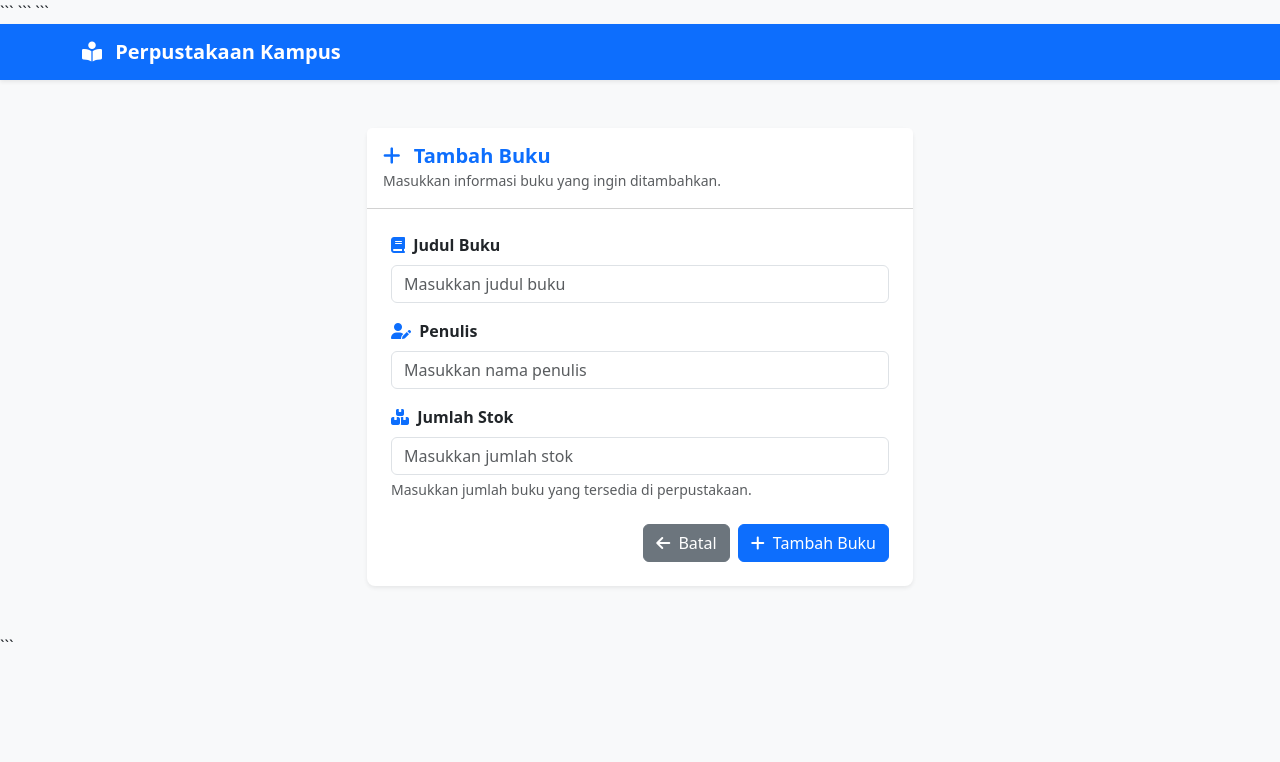
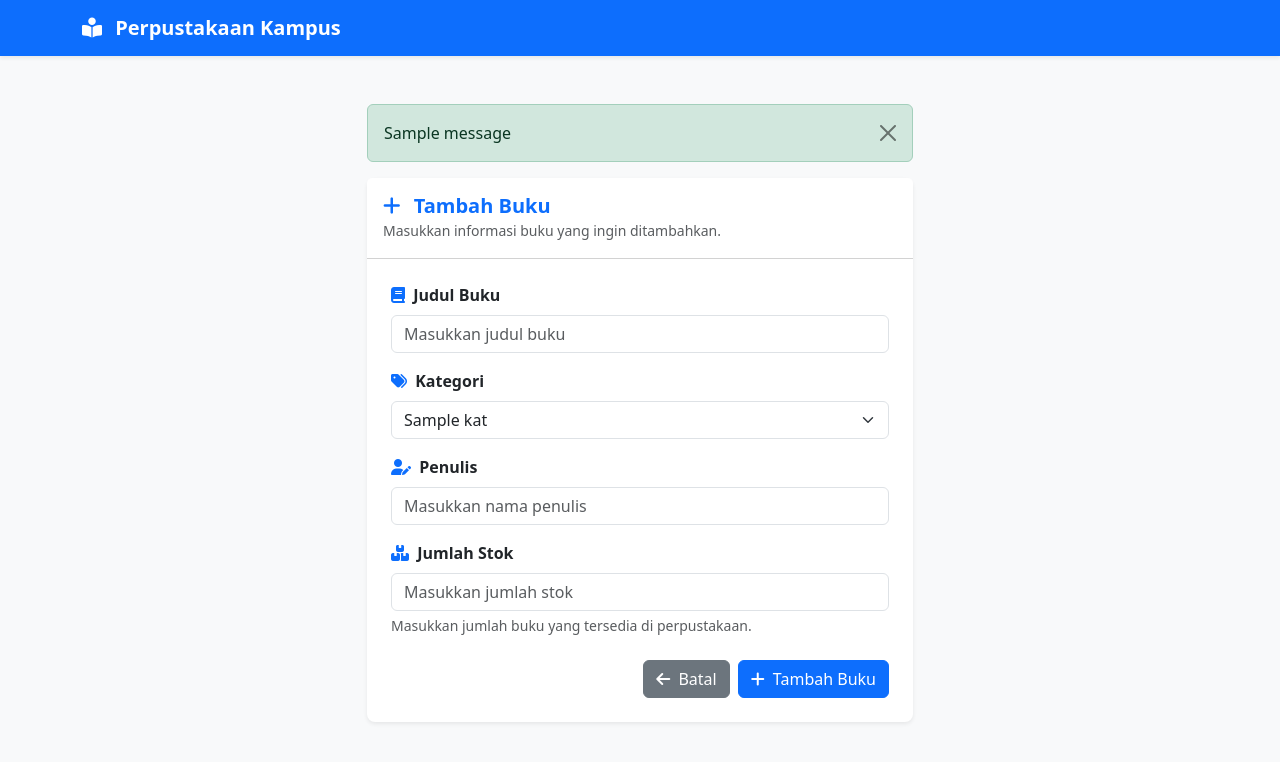
Before and after one commit to supergaylogan/Perpustakaan_Web, a Flask app: template templates/tambah_buku.html in a window 1280 px wide. Shown: the top 762 px of the page. Run offline with Flask 3, Linux system fonts and the light colour scheme; the template is opened without the code that fills it: most values are stand-ins (such as "Sample title", 1, 10 or a date in 2020); one stand-in notice (Sample message) is shown.

Commit message:
Update tambah_buku.html

````diff
--- a/templates/tambah_buku.html
+++ b/templates/tambah_buku.html
@@ -1,244 +1,105 @@
 <!DOCTYPE html>
-
 <html lang="id">
 
 <head>
-
-```
     <meta charset="UTF-8">
-
     <meta name="viewport" content="width=device-width, initial-scale=1.0">
-
     <title>Tambah Buku - Perpustakaan Kampus</title>
-
-<!-- Bootstrap 5 CSS -->
-<link
-    href="https://cdn.jsdelivr.net/npm/bootstrap@5.3.0/dist/css/bootstrap.min.css"
-    rel="stylesheet">
-
-<!-- FontAwesome -->
-<link
-    rel="stylesheet"
-    href="https://cdnjs.cloudflare.com/ajax/libs/font-awesome/6.4.0/css/all.min.css">
-```
-
+    <link href="https://cdn.jsdelivr.net/npm/bootstrap@5.3.0/dist/css/bootstrap.min.css" rel="stylesheet">
+    <link rel="stylesheet" href="https://cdnjs.cloudflare.com/ajax/libs/font-awesome/6.4.0/css/all.min.css">
 </head>
 
 <body class="bg-light">
 
-```
-<!-- ==========================================
-     NAVBAR
-=========================================== -->
+    <nav class="navbar navbar-expand-lg navbar-dark bg-primary shadow-sm">
+        <div class="container">
+            <a class="navbar-brand fw-bold" href="{{ url_for('admin_dashboard') }}">
+                <i class="fa-solid fa-book-open-reader me-2"></i>
+                Perpustakaan Kampus
+            </a>
+        </div>
+    </nav>
 
-<nav class="navbar navbar-expand-lg navbar-dark bg-primary shadow-sm">
+    <div class="container my-5">
+        <div class="row justify-content-center">
+            <div class="col-md-7 col-lg-6">
 
-    <div class="container">
+                {% with messages = get_flashed_messages(with_categories=true) %}
+                    {% if messages %}
+                        {% for category, message in messages %}
+                        <div class="alert alert-{{ category }} alert-dismissible fade show" role="alert">
+                            {{ message }}
+                            <button type="button" class="btn-close" data-bs-dismiss="alert"></button>
+                        </div>
+                        {% endfor %}
+                    {% endif %}
+                {% endwith %}
 
-        <a
-            class="navbar-brand fw-bold"
-            href="{{ url_for('beranda') }}">
-
-            <i class="fa-solid fa-book-open-reader me-2"></i>
-
-            Perpustakaan Kampus
-
-        </a>
-
+                <div class="card shadow-sm border-0 rounded-3">
+                    <div class="card-header bg-white py-3">
+                        <h5 class="m-0 fw-bold text-primary">
+                            <i class="fa-solid fa-plus me-2"></i>
+                            Tambah Buku
+                        </h5>
+                        <small class="text-muted">Masukkan informasi buku yang ingin ditambahkan.</small>
                     </div>
 
-</nav>
+                    <div class="card-body p-4">
+                        <form action="{{ url_for('tambah_buku') }}" method="POST">
 
-
-<!-- ==========================================
-     FORM TAMBAH BUKU
-=========================================== -->
-
-<div class="container my-5">
-
-    <div class="row justify-content-center">
-
-        <div class="col-md-7 col-lg-6">
-
-
-            <div class="card shadow-sm border-0 rounded-3">
-
-
-                <!-- HEADER -->
-
-                <div class="card-header bg-white py-3">
-
-                    <h5 class="m-0 fw-bold text-primary">
-
-                        <i class="fa-solid fa-plus me-2"></i>
-
-                        Tambah Buku
-
-                    </h5>
-
-                    <small class="text-muted">
-
-                        Masukkan informasi buku yang ingin ditambahkan.
-
-                    </small>
-
+                            <div class="mb-3">
+                                <label for="judul" class="form-label fw-semibold">
+                                    <i class="fa-solid fa-book me-1 text-primary"></i> Judul Buku
+                                </label>
+                                <input type="text" class="form-control" id="judul" name="judul"
+                                    placeholder="Masukkan judul buku" required>
                             </div>
 
-
-                <!-- BODY -->
-
-                <div class="card-body p-4">
-
-
-                    <form
-                        action="{{ url_for('tambah_buku') }}"
-                        method="POST">
-
-
-                        <!-- ==========================================
-                             JUDUL BUKU
-                        =========================================== -->
+                            <div class="mb-3">
+                                <label for="kategori" class="form-label fw-semibold">
+                                    <i class="fa-solid fa-tags me-1 text-primary"></i> Kategori
+                                </label>
+                                <select class="form-select" id="kategori" name="kategori" required>
+                                    {% for kat in kategori_list %}
+                                    <option value="{{ kat }}">{{ kat }}</option>
+                                    {% endfor %}
+                                </select>
+                            </div>
 
                             <div class="mb-3">
-
-                            <label
-                                for="judul"
-                                class="form-label fw-semibold">
-
-                                <i class="fa-solid fa-book me-1 text-primary"></i>
-
-                                Judul Buku
-
+                                <label for="penulis" class="form-label fw-semibold">
+                                    <i class="fa-solid fa-user-pen me-1 text-primary"></i> Penulis
                                 </label>
-
-                            <input
-                                type="text"
-                                class="form-control"
-                                id="judul"
-                                name="judul"
-                                placeholder="Masukkan judul buku"
-                                required>
-
+                                <input type="text" class="form-control" id="penulis" name="penulis"
+                                    placeholder="Masukkan nama penulis" required>
                             </div>
 
-
-                        <!-- ==========================================
-                             PENULIS
-                        =========================================== -->
-
-                        <div class="mb-3">
-
-                            <label
-                                for="penulis"
-                                class="form-label fw-semibold">
-
-                                <i class="fa-solid fa-user-pen me-1 text-primary"></i>
-
-                                Penulis
-
+                            <div class="mb-4">
+                                <label for="stok" class="form-label fw-semibold">
+                                    <i class="fa-solid fa-boxes-stacked me-1 text-primary"></i> Jumlah Stok
                                 </label>
-
-                            <input
-                                type="text"
-                                class="form-control"
-                                id="penulis"
-                                name="penulis"
-                                placeholder="Masukkan nama penulis"
-                                required>
-
+                                <input type="number" class="form-control" id="stok" name="stok"
+                                    min="1" placeholder="Masukkan jumlah stok" required>
+                                <div class="form-text">Masukkan jumlah buku yang tersedia di perpustakaan.</div>
                             </div>
 
+                            <div class="d-flex justify-content-end gap-2">
+                                <a href="{{ url_for('admin_dashboard') }}" class="btn btn-secondary">
+                                    <i class="fa-solid fa-arrow-left me-1"></i> Batal
+                                </a>
+                                <button type="submit" class="btn btn-primary">
+                                    <i class="fa-solid fa-plus me-1"></i> Tambah Buku
+                                </button>
+                            </div>
 
-                        <!-- ==========================================
-                             STOK
-                        =========================================== -->
-
-                        <div class="mb-4">
-
-                            <label
-                                for="stok"
-                                class="form-label fw-semibold">
-
-                                <i class="fa-solid fa-boxes-stacked me-1 text-primary"></i>
-
-                                Jumlah Stok
-
-                            </label>
-
-                            <input
-                                type="number"
-                                class="form-control"
-                                id="stok"
-                                name="stok"
-                                min="1"
-                                placeholder="Masukkan jumlah stok"
-                                required>
-
-                            <div class="form-text">
-
-                                Masukkan jumlah buku yang tersedia di perpustakaan.
-
+                        </form>
+                    </div>
                 </div>
 
             </div>
-
-
-                        <!-- ==========================================
-                             TOMBOL
-                        =========================================== -->
-
-                        <div class="d-flex justify-content-end gap-2">
-
-
-                            <!-- BATAL -->
-
-                            <a
-                                href="{{ url_for('beranda') }}"
-                                class="btn btn-secondary">
-
-                                <i class="fa-solid fa-arrow-left me-1"></i>
-
-                                Batal
-
-                            </a>
-
-
-                            <!-- SIMPAN -->
-
-                            <button
-                                type="submit"
-                                class="btn btn-primary">
-
-                                <i class="fa-solid fa-plus me-1"></i>
-
-                                Tambah Buku
-
-                            </button>
-
-
+        </div>
     </div>
 
-
-                    </form>
-
-                </div>
-
-            </div>
-
-        </div>
-
-    </div>
-
-</div>
-
-
-<!-- Bootstrap JS -->
-
-<script
-    src="https://cdn.jsdelivr.net/npm/bootstrap@5.3.0/dist/js/bootstrap.bundle.min.js">
-</script>
-```
-
+    <script src="https://cdn.jsdelivr.net/npm/bootstrap@5.3.0/dist/js/bootstrap.bundle.min.js"></script>
 </body>
-
 </html>
````
Lines whose indentation alone changed are shown as unchanged.
